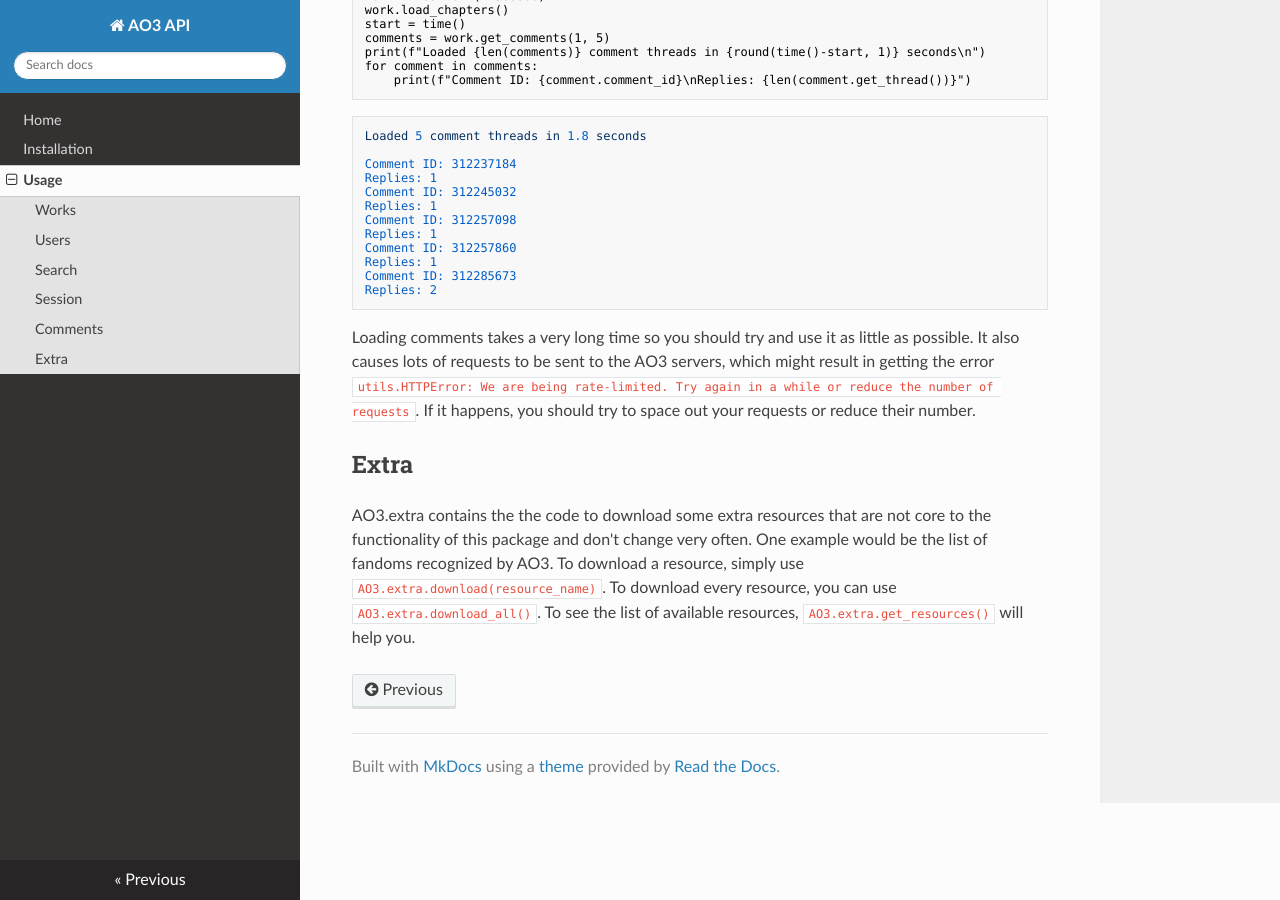
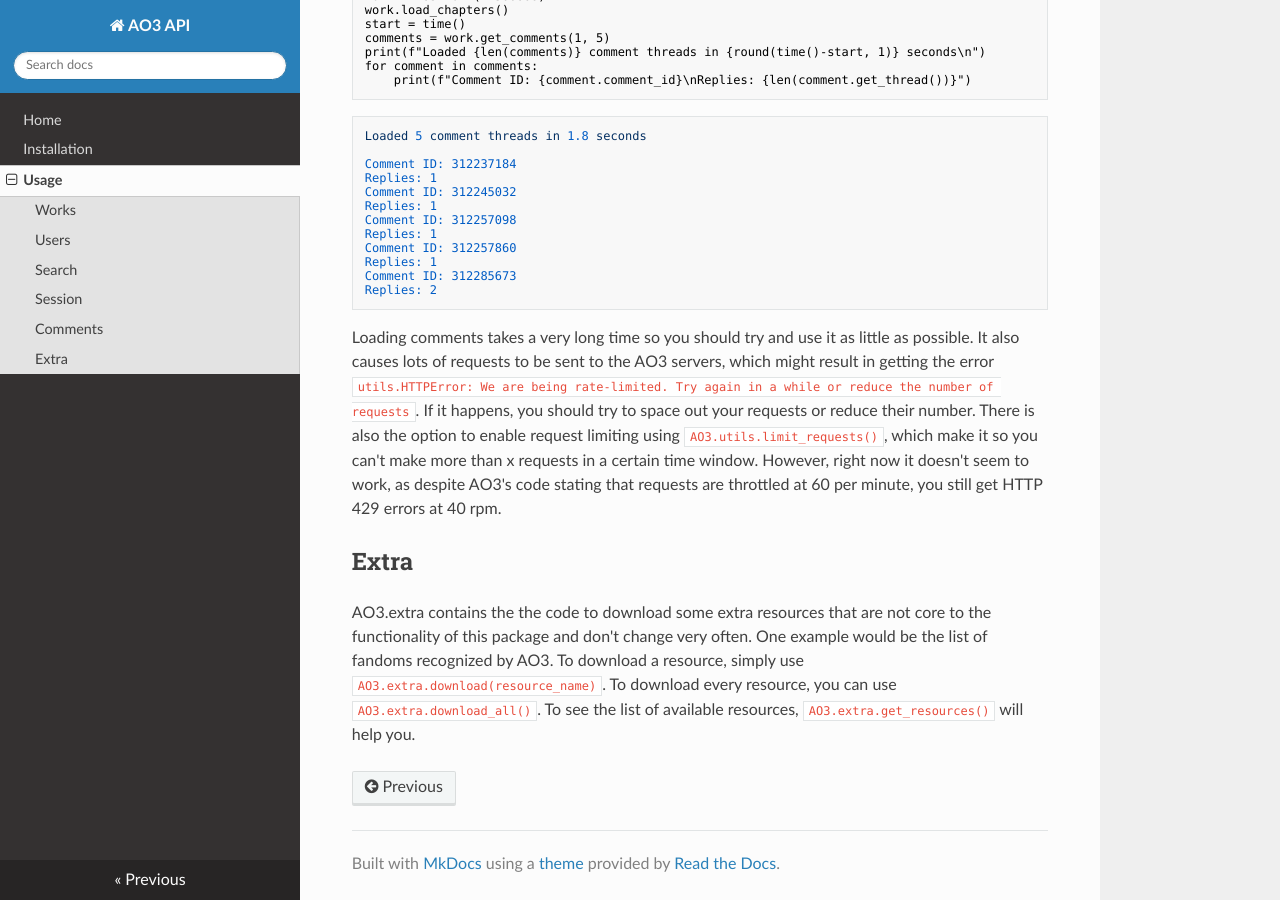
Before and after one commit to ArmindoFlores/ao3_api, an MkDocs documentation site: the page built from docs/use.md, in a window 1280 px wide and 900 px high, scrolled down 4561 px. Built offline with MkDocs 1.6.1, drawn with Linux system fonts in a browser that asks for light colours; nearby versions of some CDN libraries.

Commit message:
Updated docs

````diff
--- a/docs/use.md
+++ b/docs/use.md
@@ -245,7 +245,7 @@
 Replies: 2
 ```
 
-Loading comments takes a very long time so you should try and use it as little as possible. It also causes lots of requests to be sent to the AO3 servers, which might result in getting the error `utils.HTTPError: We are being rate-limited. Try again in a while or reduce the number of requests`. If it happens, you should try to space out your requests or reduce their number.
+Loading comments takes a very long time so you should try and use it as little as possible. It also causes lots of requests to be sent to the AO3 servers, which might result in getting the error `utils.HTTPError: We are being rate-limited. Try again in a while or reduce the number of requests`. If it happens, you should try to space out your requests or reduce their number. There is also the option to enable request limiting using `AO3.utils.limit_requests()`, which make it so you can't make more than x requests in a certain time window. However, right now it doesn't seem to work, as despite AO3's code stating that requests are throttled at 60 per minute, you still get HTTP 429 errors at 40 rpm.
 
 
 ## Extra
````
Also changed, not shown: README.md (+1 -1 lines).
